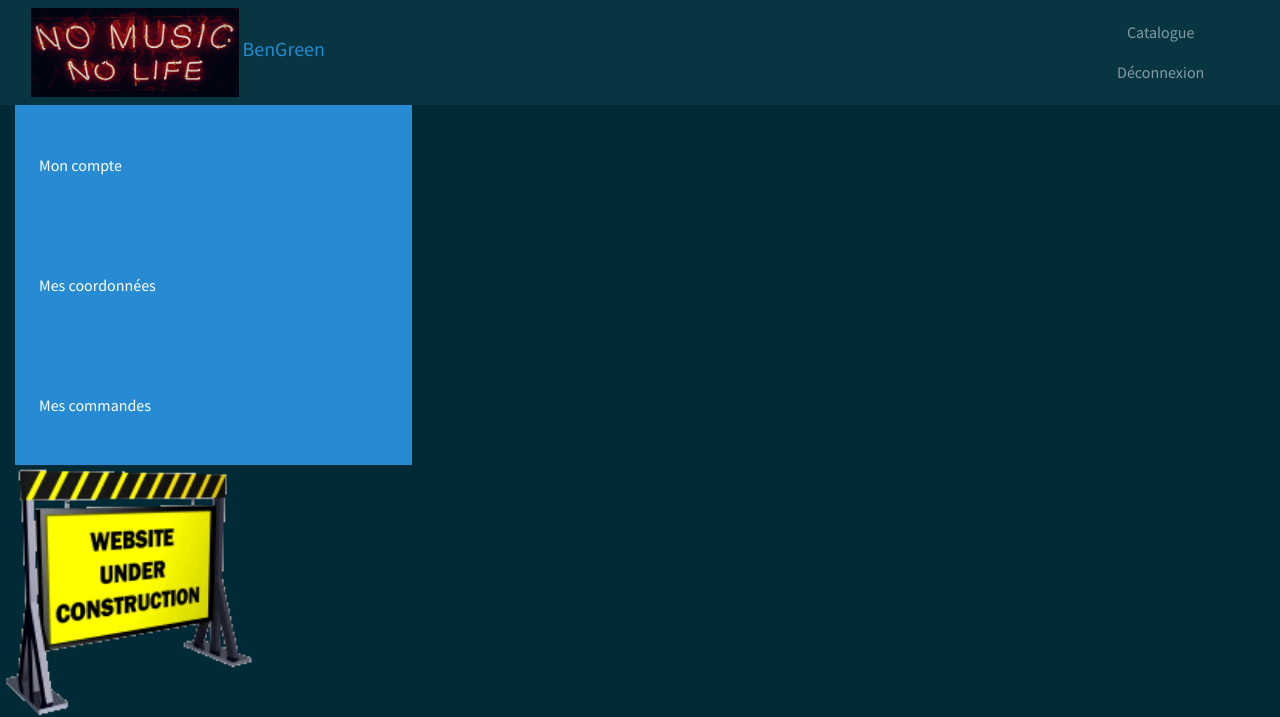
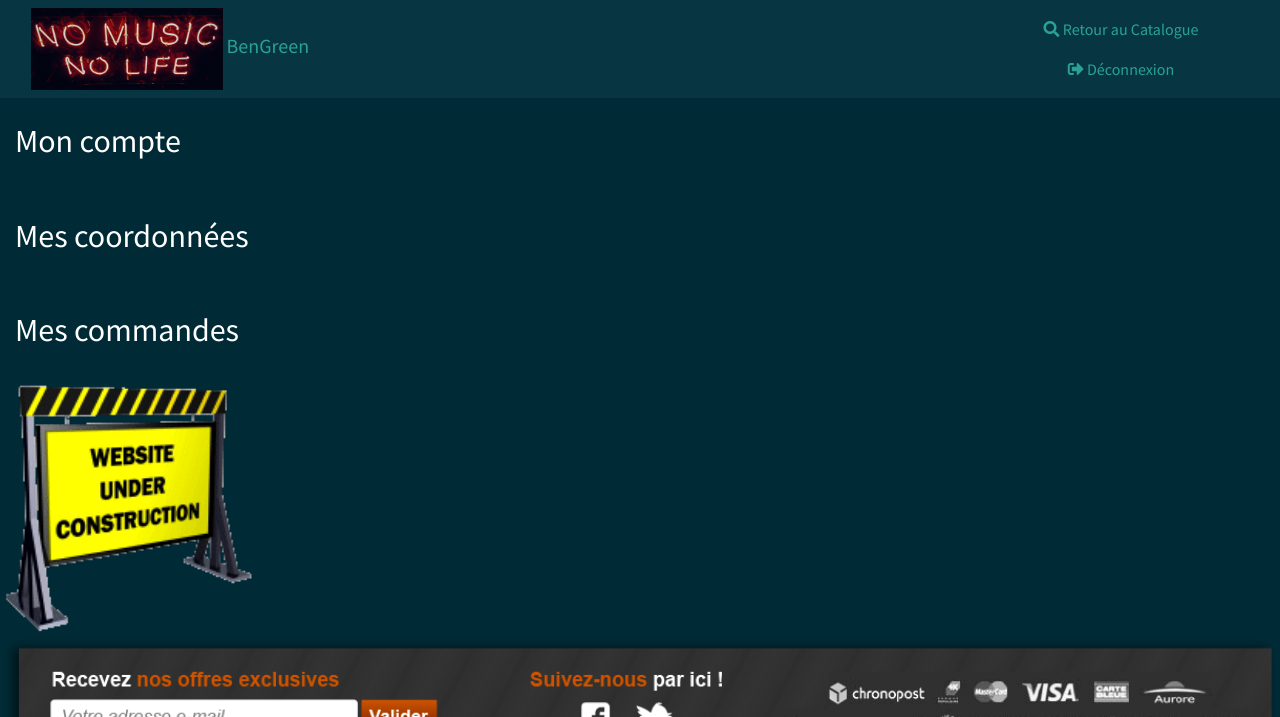
Before and after one commit to Isabellebengrine/ProjetSymfonyBenGreen, a Symfony app: template BenGreen/templates/member.html.twig in a window 1280 px wide. Shown: the top 717 px of the page. Run offline with Twig, Linux system fonts and the light colour scheme; the template is opened without the code that fills it, so the values that code supplies are empty; some libraries are stand-ins or nearby versions.

Commit message:
Modified css in member template

```diff
--- a/BenGreen/templates/admin/homepage/index.html.twig
+++ b/BenGreen/templates/admin/homepage/index.html.twig
@@ -6,5 +6,6 @@
 
 <img class="img-responsive" src="{{ asset('images/under-construction.gif') }}" alt="no music no life" width="20%">
 
+{# Réfléchir aux liens réservés à admin, ex:  <a href="{{ path('products_new') }}">Ajouter un nouveau produit</a> #}
 
 {% endblock %}
--- a/BenGreen/templates/member.html.twig
+++ b/BenGreen/templates/member.html.twig
@@ -22,7 +22,7 @@
         <div class="container-fluid">
             <div class="navbar-header">
                 <img class="img-responsive" src="{{ asset('images/nomusicmini.jpg') }}" alt="no music no life" width="20%">
-                <a class="navbar-brand text-info" href="/">BenGreen</a>
+                <a class="navbar-brand text-success" href="/">BenGreen</a>
                 <button class="navbar-toggler btn-info float-right" type="button" data-toggle="collapse" data-target="#navbarColor02" aria-controls="navbarColor02" aria-expanded="false" aria-label="Toggle navigation">
                     <span class="navbar-toggler-icon"></span>
                 </button>
@@ -30,19 +30,20 @@
             <div class="collapse navbar-collapse" id="navbarColor02">
                 <ul class="nav navbar-nav list-inline">
                     <li class="nav-item ml-auto mr-auto list-inline-item">
-                        <a class="nav-link" href="{{ path('products_index') }}">Catalogue
+                        <a class="nav-link text-success" href="{{ path('products_index') }}">
+                            <i class="fas fa-search"></i> Retour au Catalogue
                             <span class="sr-only">(current)</span>
                         </a>
                     </li>
 
                     {% if is_granted('ROLE_USER') %}
-                        <li class="nav-item {% if mainNavMember is defined %}active{% endif %}">
+                        <li class="nav-item ml-auto mr-auto {% if mainNavMember is defined %}active{% endif %}">
                             <a class="nav-link" href="{{path('app_member_index')}}">Espace Membre </a>
                         </li>
                     {% endif %}
 
                     <li class="nav-item ml-auto mr-auto list-inline-item">
-                        <a href="{{ path('logout') }}" class="nav-link">Déconnexion</a>
+                        <a href="{{ path('logout') }}" class="nav-link text-success"><i class="fas fa-sign-out-alt"></i> Déconnexion</a>
                     </li>
                 </ul>
             </div>
@@ -54,13 +55,9 @@
 <div class="container-fluid">
     <div class="row">
         <div class="col-4 col-sm-4">
-
-            <div class="d-flex flex-column">
-                <div class="p-4 py-5 bg-info text-white">Mon compte</div>
-                <div class="p-4 py-5 bg-info text-white">Mes coordonnées</div>
-                <div class="p-4 py-5 bg-info text-white">Mes commandes</div>
-            </div>
-
+            <div class="h2 py-4 text-white">Mon compte</div>
+            <div class="h2 py-4 text-white">Mes coordonnées</div>
+            <div class="h2 py-4 text-white">Mes commandes</div>
         </div>
         <div class="col-8 col-sm-8">
 
--- a/BenGreen/templates/products/index.html.twig
+++ b/BenGreen/templates/products/index.html.twig
@@ -7,14 +7,12 @@
         <div class="row">
             <div class="col-sm-12">
                 <h1 class="text-center text-info">Catalogue de nos produits</h1>
-                {# à faire : mettre lien dans if app.user == admin pour ne l'afficher que pour admin : #}
-     {#            <a href="{{ path('products_new') }}">Ajouter un nouveau produit</a>#}
             </div>
         </div>
 
         <div class="row">
             {# div to show search form : #}
-            <div class="col-md-3">{# enlevé class js-filter-form et ajouté directment dans _filter.html.twig #}
+            <div class="col-md-3">
                 {% include 'products/_filter.html.twig' with {form: form, min: min, max: max} only %}
             </div>
             <div class="col-md-9">
```
